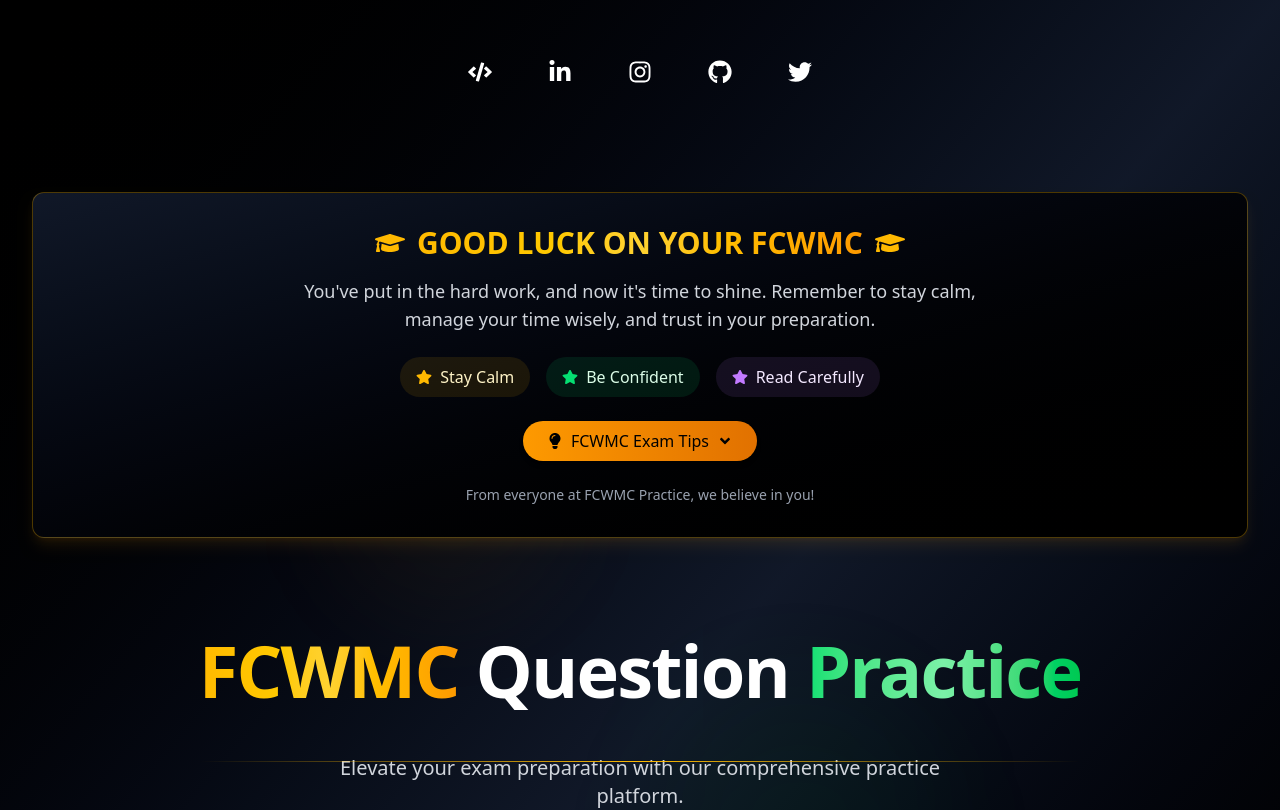
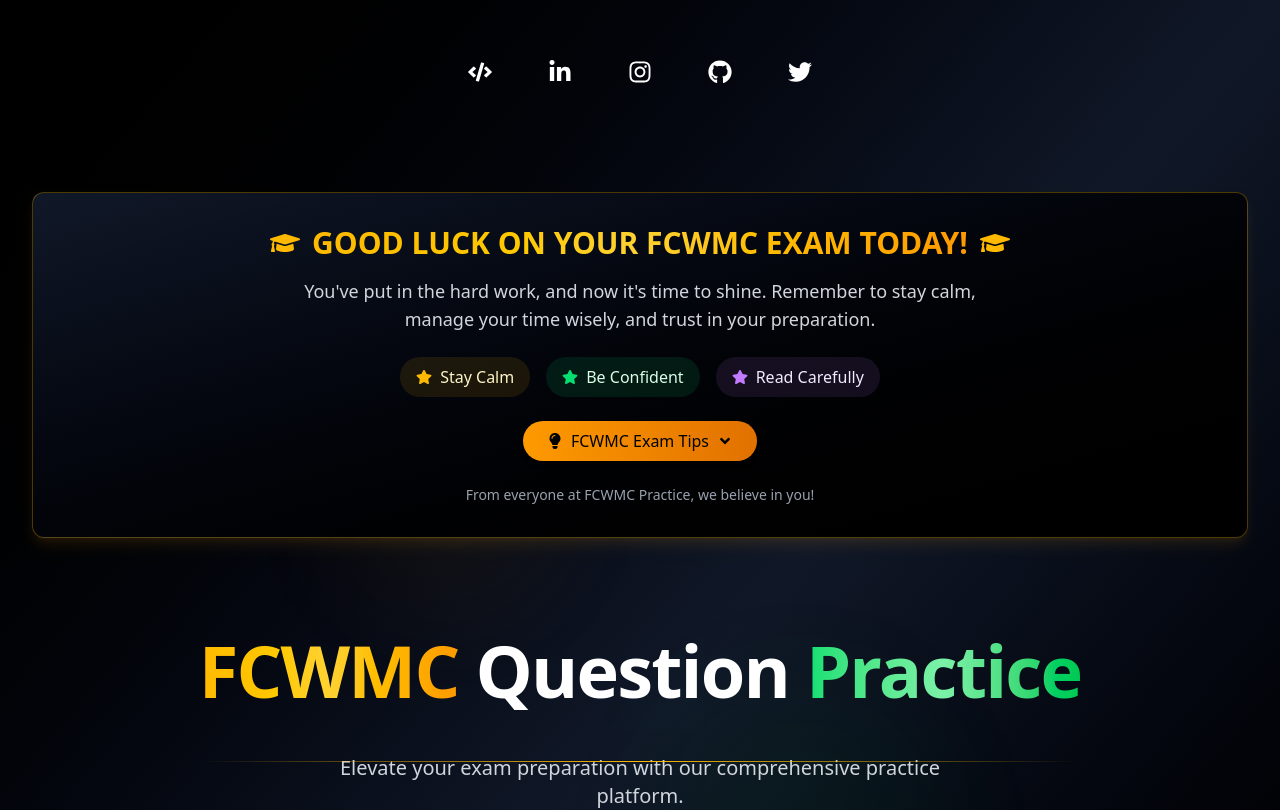
Before and after one commit to kumar10248/FCWMC, a Next.js app: page / in a window 1280 px wide. Shown: the top 810 px of the page. Built offline with nearby package versions, Linux system fonts and the light colour scheme.

Commit message:
fix: Update description in Special Tips and enhance exam greeting message

```diff
--- a/src/app/components/ExamWishesBanner.tsx
+++ b/src/app/components/ExamWishesBanner.tsx
@@ -81,7 +81,7 @@ export const ExamWishesBanner: React.FC = () => {
     {
       icon: <FaStar className="text-yellow-400 text-xl" />,
       title: "Special Tips",
-      description: "Tick that option that is big in length. It is often the correct answer. It is a common pattern in FCWMC Question that I have observed it.",
+      description: "Tick that option that is small in length. It is often the correct answer. It is a common pattern in FCWMC Question that I have observed it.",
       color: "bg-yellow-400/10"
     }
   ];
@@ -120,7 +120,7 @@ export const ExamWishesBanner: React.FC = () => {
         <div className="flex items-center justify-center mb-4">
           <FaGraduationCap className="text-amber-400 text-3xl mr-3" />
           <h2 className="text-2xl md:text-3xl font-bold bg-clip-text text-transparent bg-gradient-to-r from-amber-400 via-amber-300 to-amber-500">
-            GOOD LUCK ON YOUR FCWMC
+            GOOD LUCK ON YOUR FCWMC EXAM TODAY!
           </h2>
           <FaGraduationCap className="text-amber-400 text-3xl ml-3" />
         </div>
```
